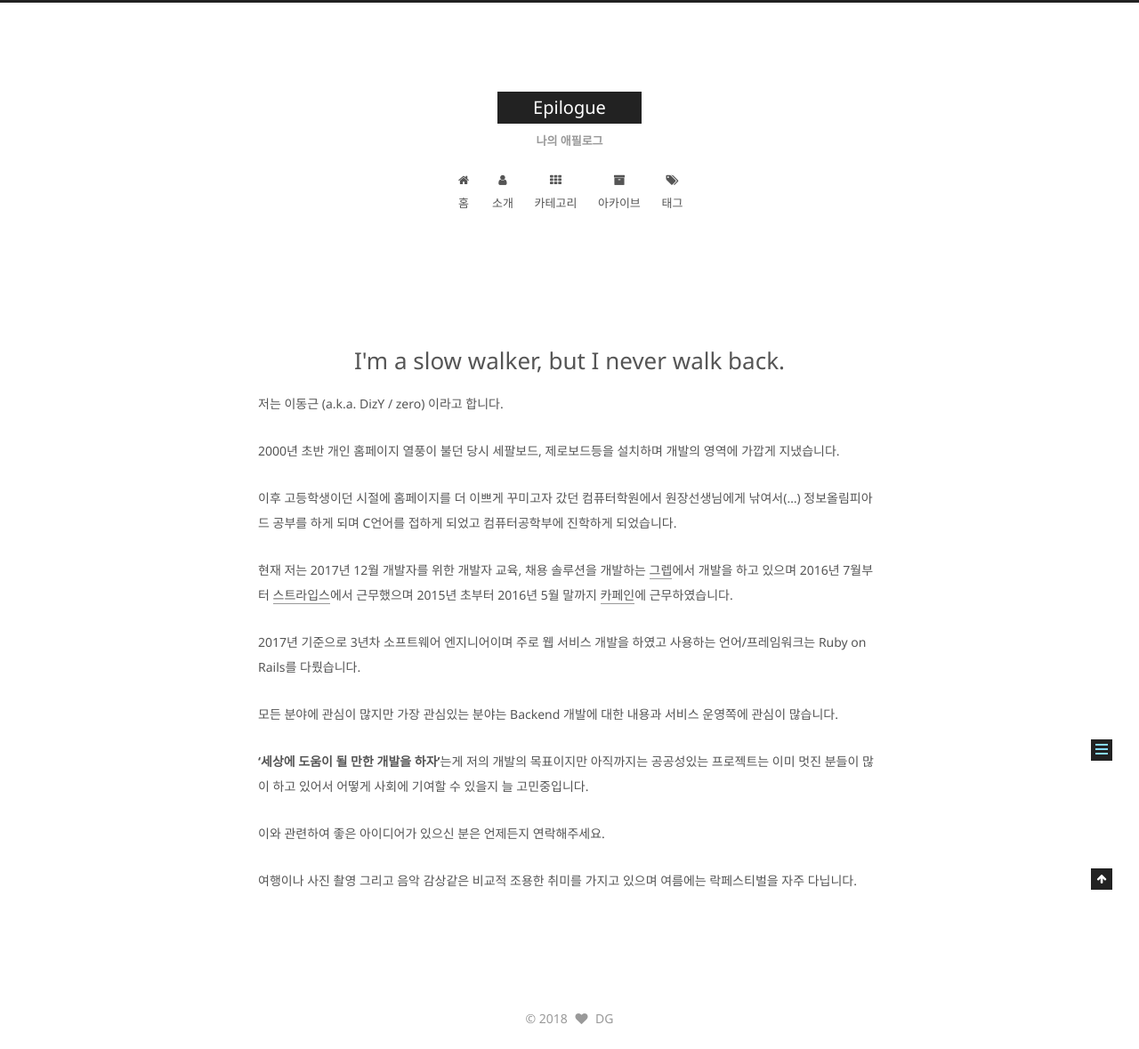
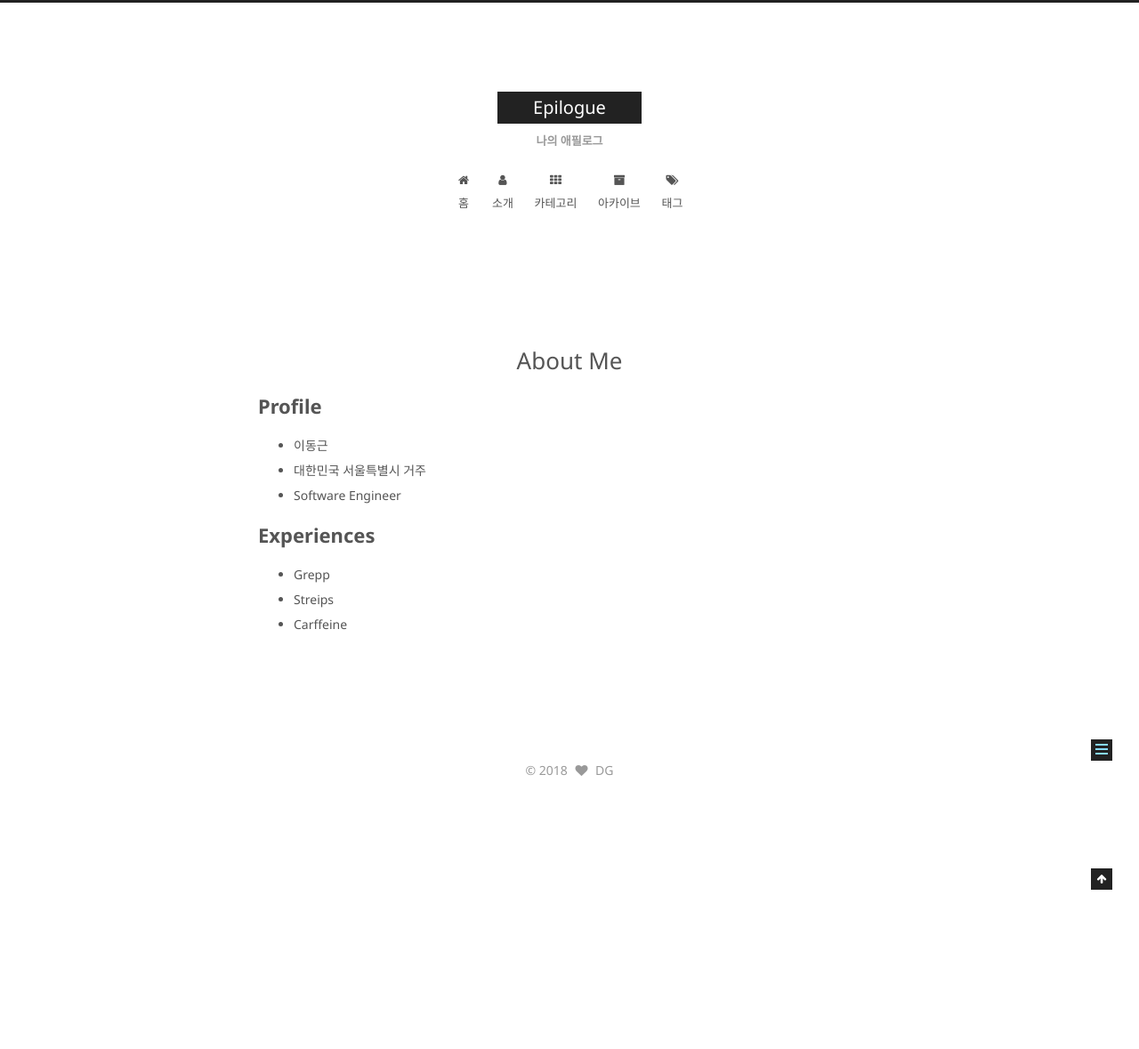
Before and after one commit to dizy64/dizy64.github.io, a Jekyll site: the page built from about/index.md, in a window 1280 px wide. Shown: the whole page at 89% size. Built offline with Jekyll 4.4.1, drawn with Linux system fonts in a browser that asks for light colours; comment, search, counter and statistics services are not loaded; after the commit the page ends 900 px from its top, so only the background shows below that.

Commit message:
프로필 간략하게 수정.

```diff
--- a/about/index.md
+++ b/about/index.md
@@ -1,25 +1,18 @@
 ---
 layout: page
 subject: About Me
-title: I'm a slow walker, but I never walk back.
-subtitle: 나는 느리지만, 뒤로 걸어가지는 않는다.
+title: About Me
 permalink: /about/
 ---
 
-저는 이동근 (a.k.a. DizY / zero) 이라고 합니다.
+# Profile
 
-2000년 초반 개인 홈페이지 열풍이 불던 당시 세팔보드, 제로보드등을 설치하며 개발의 영역에 가깝게 지냈습니다.
+* 이동근
+* 대한민국 서울특별시 거주
+* Software Engineer
 
-이후 고등학생이던 시절에 홈페이지를 더 이쁘게 꾸미고자 갔던 컴퓨터학원에서 원장선생님에게 낚여서(...) 정보올림피아드 공부를 하게 되며 C언어를 접하게 되었고 컴퓨터공학부에 진학하게 되었습니다.
+# Experiences
 
-현재 저는 2017년 12월 개발자를 위한 개발자 교육, 채용 솔루션을 개발하는 <a href="http://www.grepp.co/" target="_blank">그렙</a>에서 개발을 하고 있으며 2016년 7월부터 <a href="http://www.stripes.co.kr/" target="_blank">스트라입스</a>에서 근무했으며 2015년 초부터 2016년 5월 말까지 <a href="https://www.carffeine.com/" target="_blank">카페인</a>에 근무하였습니다.
-
-2017년 기준으로 3년차 소프트웨어 엔지니어이며 주로 웹 서비스 개발을 하였고 사용하는 언어/프레임워크는 Ruby on Rails를 다뤘습니다.
-
-모든 분야에 관심이 많지만 가장 관심있는 분야는 Backend 개발에 대한 내용과 서비스 운영쪽에 관심이 많습니다.
-
-**'세상에 도움이 될 만한 개발을 하자'**는게 저의 개발의 목표이지만 아직까지는 공공성있는 프로젝트는 이미 멋진 분들이 많이 하고 있어서 어떻게 사회에 기여할 수 있을지 늘 고민중입니다.
-
-이와 관련하여 좋은 아이디어가 있으신 분은 언제든지 연락해주세요.
-
-여행이나 사진 촬영 그리고 음악 감상같은 비교적 조용한 취미를 가지고 있으며 여름에는 락페스티벌을 자주 다닙니다.
+* Grepp
+* Streips
+* Carffeine
```
